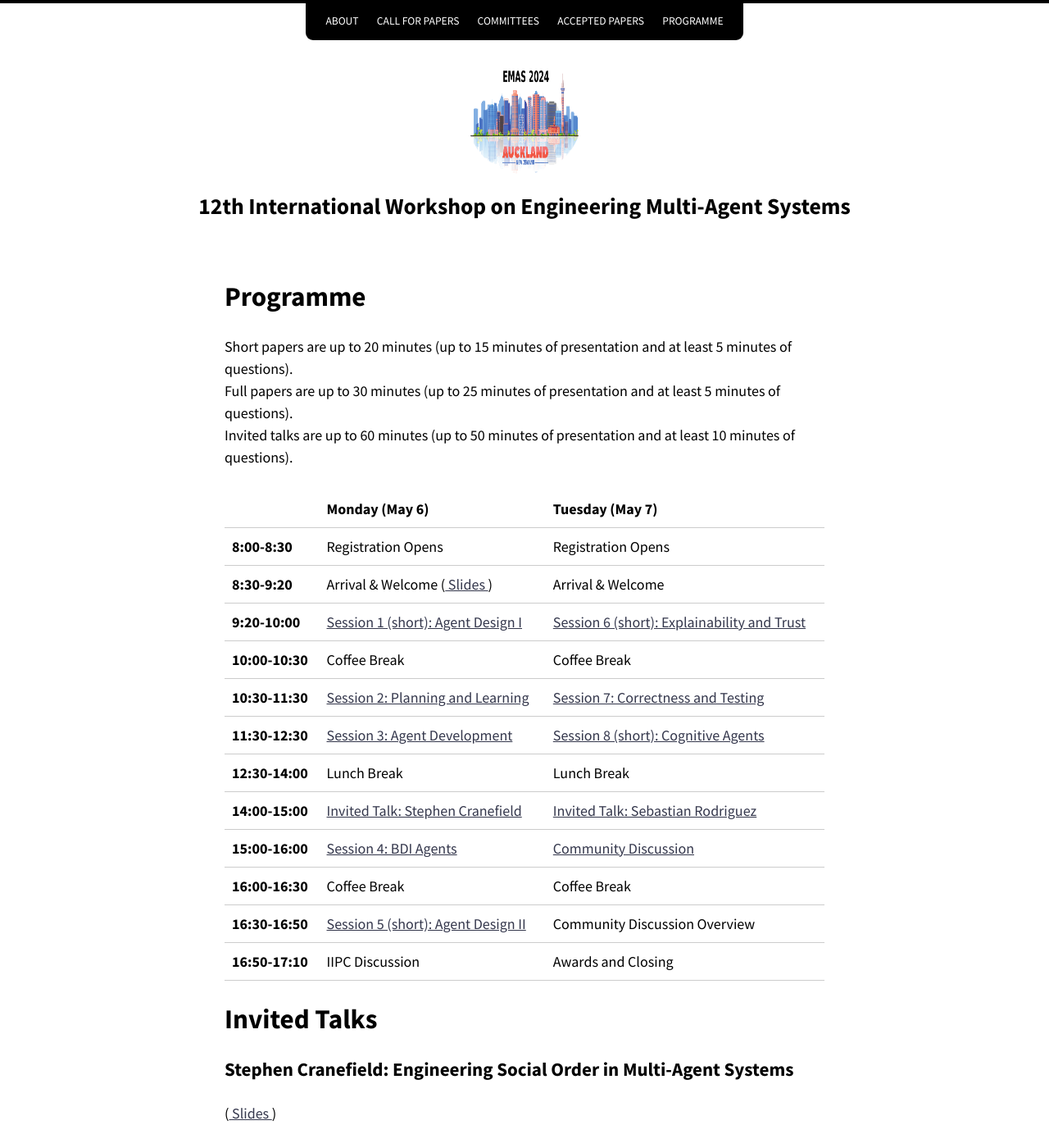
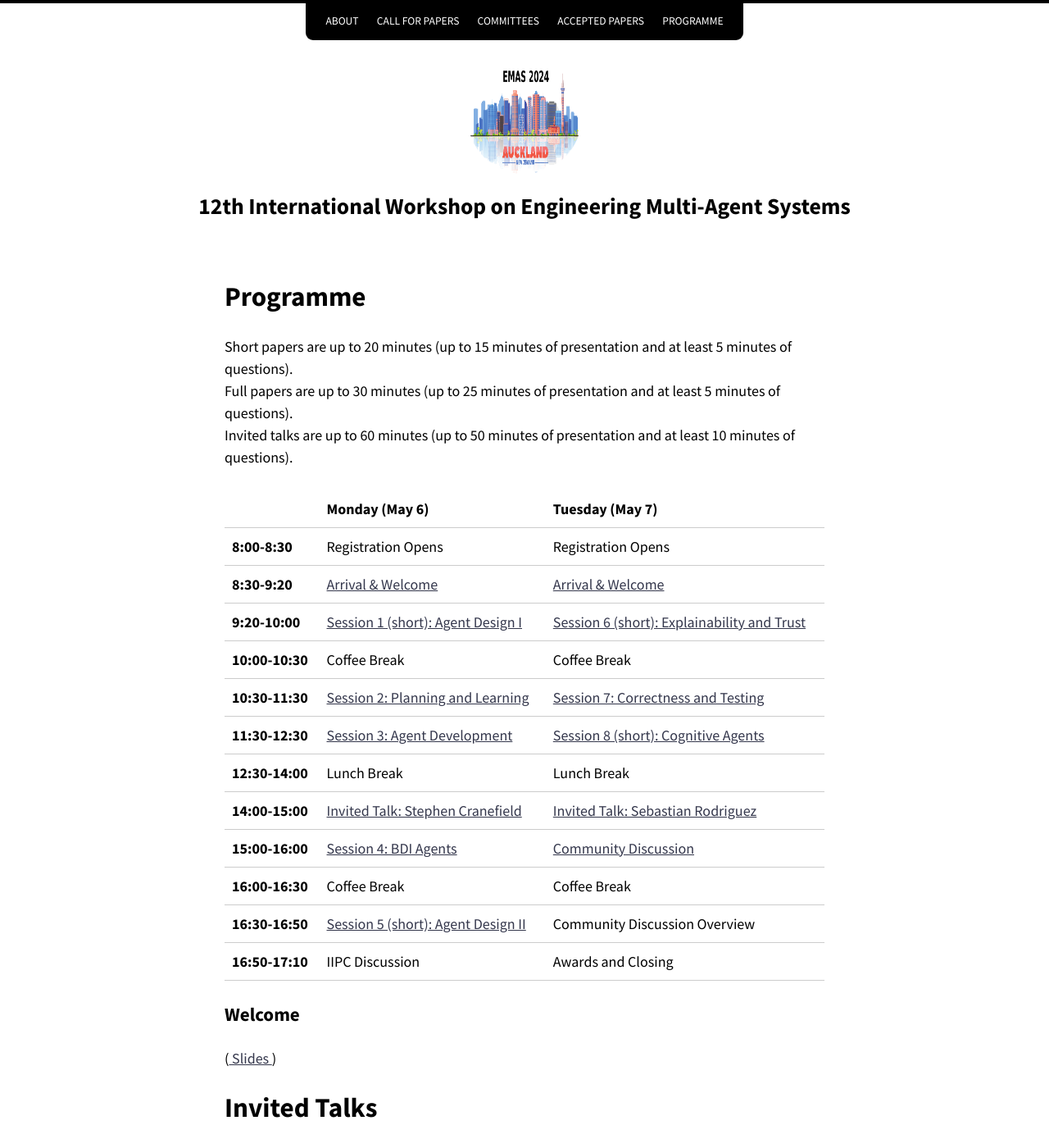
Before and after one commit to rafaelcaue/emas2024, a Jekyll site: the page built from program.md, in a window 1280 px wide and 1400 px high. Shown: the whole window at 82% size. Built offline with Jekyll 4.4.1, drawn with Linux system fonts in a browser that asks for light colours; nearby versions of some CDN libraries; our own code applies the rules of GitHub Pages for plain Markdown files.

Commit message:
Update program.md

```diff
--- a/program.md
+++ b/program.md
@@ -25,6 +25,9 @@ Invited talks are up to 60 minutes (up to 50 minutes of presentation and at leas
 | **16:30-16:50** | [Session 5 (short): Agent Design II](#s5)          | Community Discussion Overview                                 |
 | **16:50-17:10** | IIPC Discussion                                    | Awards and Closing                                            |
 
+### <a id="welcome"></a> **Welcome**
+
+(<a target="_blank" href="{{ '/assets/slides/welcome.pdf' | relative_url }}"> Slides </a>)
 
 # Invited Talks
 
```
Also changed, not shown: other parts of program.md (+1 -1 lines).
